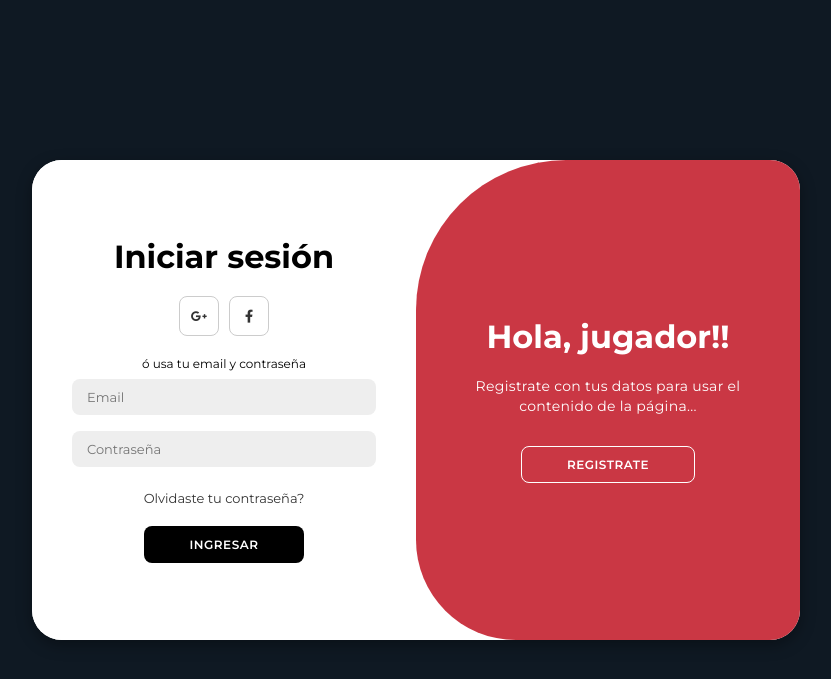
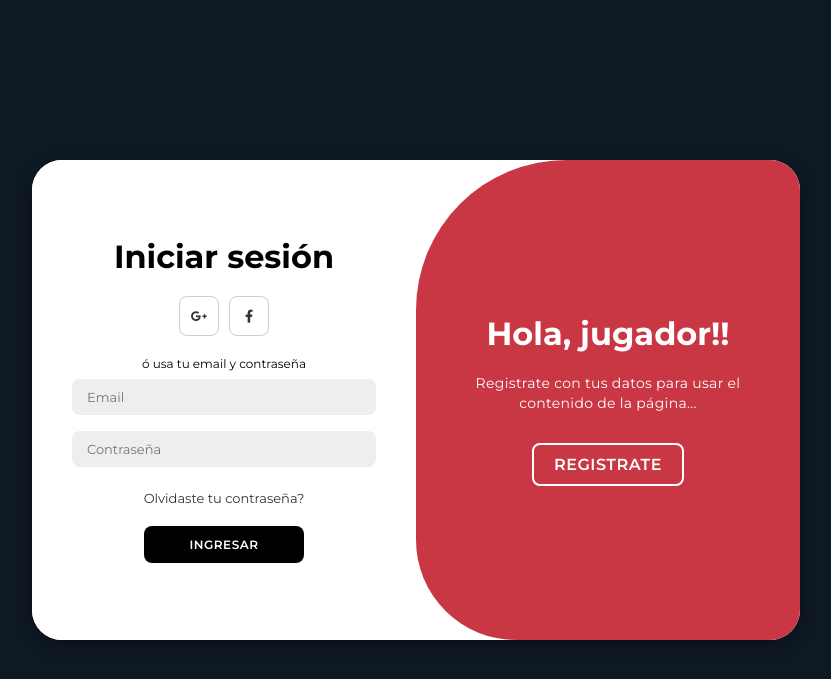
Before and after one commit to Liowilo/Radiant-Vision, a PHP site: page /login/login.html in a window 1280 px wide. Shown: the top 679 px of the page, without its empty margins (224-1055 px from the left). Run offline with PHP 8.4, Linux system fonts and the light colour scheme.

Commit message:
animacion en los botones del login

```diff
--- a/login/login_style.css
+++ b/login/login_style.css
@@ -207,3 +207,32 @@ body{
 .container.active .toggle-right{
     transform: translateX(200%);
 }
+
+.toggle-panel button {
+    background-color: transparent;
+    border: 2px solid black;
+    padding: 10px 20px;
+    font-size: 16px;
+    cursor: pointer;
+    color: white;
+    position: relative;
+    overflow: hidden;
+}
+
+/* Pseudo-elemento para crear el efecto de relleno */
+.toggle-panel button::before {
+    content: '';
+    position: absolute;
+    top: 0;
+    left: 0;
+    width: 0;
+    height: 100%;
+    background-color: black;
+    transition: width 0.3s ease-in-out;
+    z-index: -1; /* Para que el pseudo-elemento esté detrás del contenido del botón */
+}
+
+/* Estilos cuando el cursor está sobre el botón */
+.toggle-panel button:hover::before {
+    width: 100%; /* Cambia el ancho del pseudo-elemento al 100% al hacer hover */
+}
```
